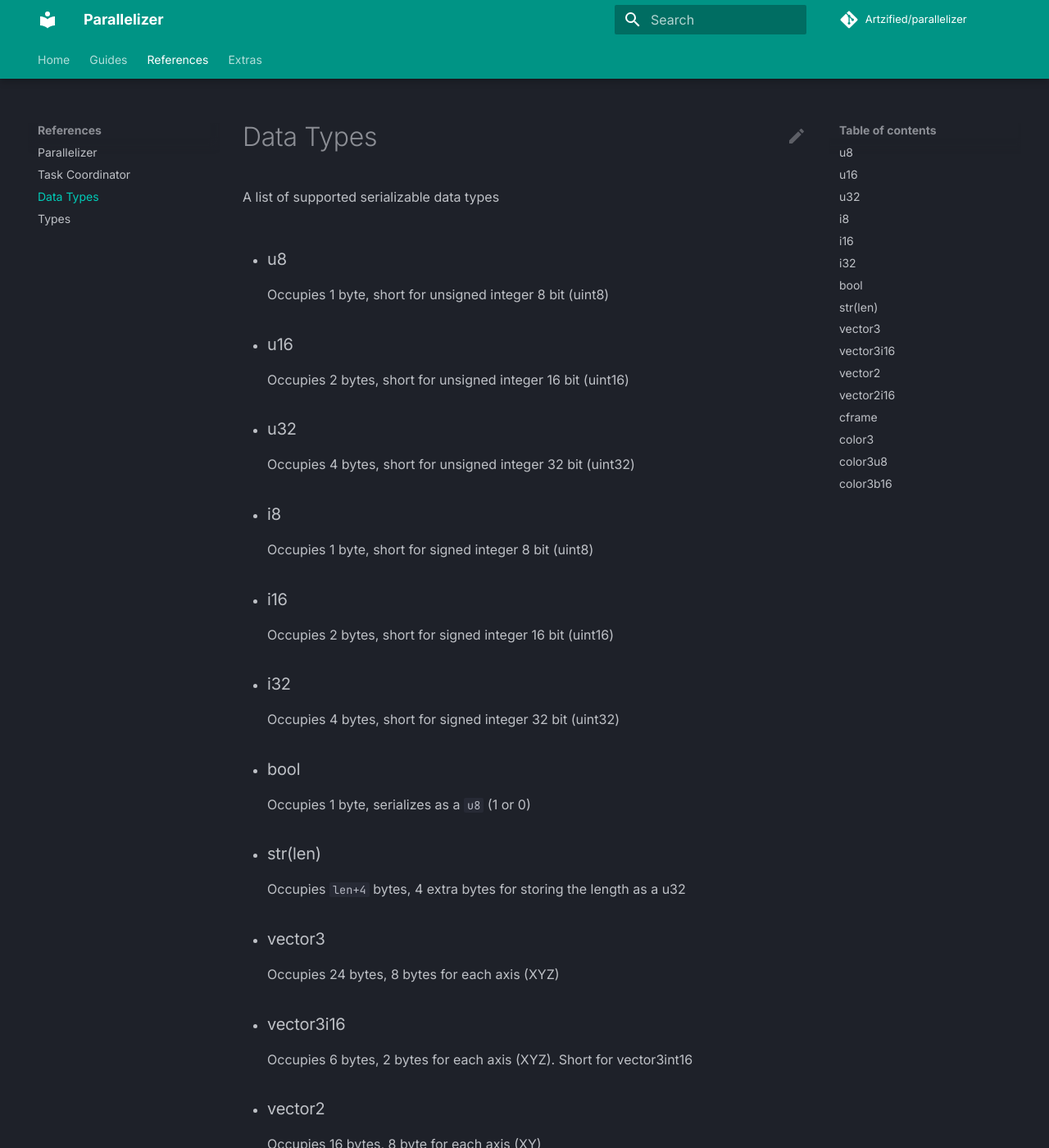
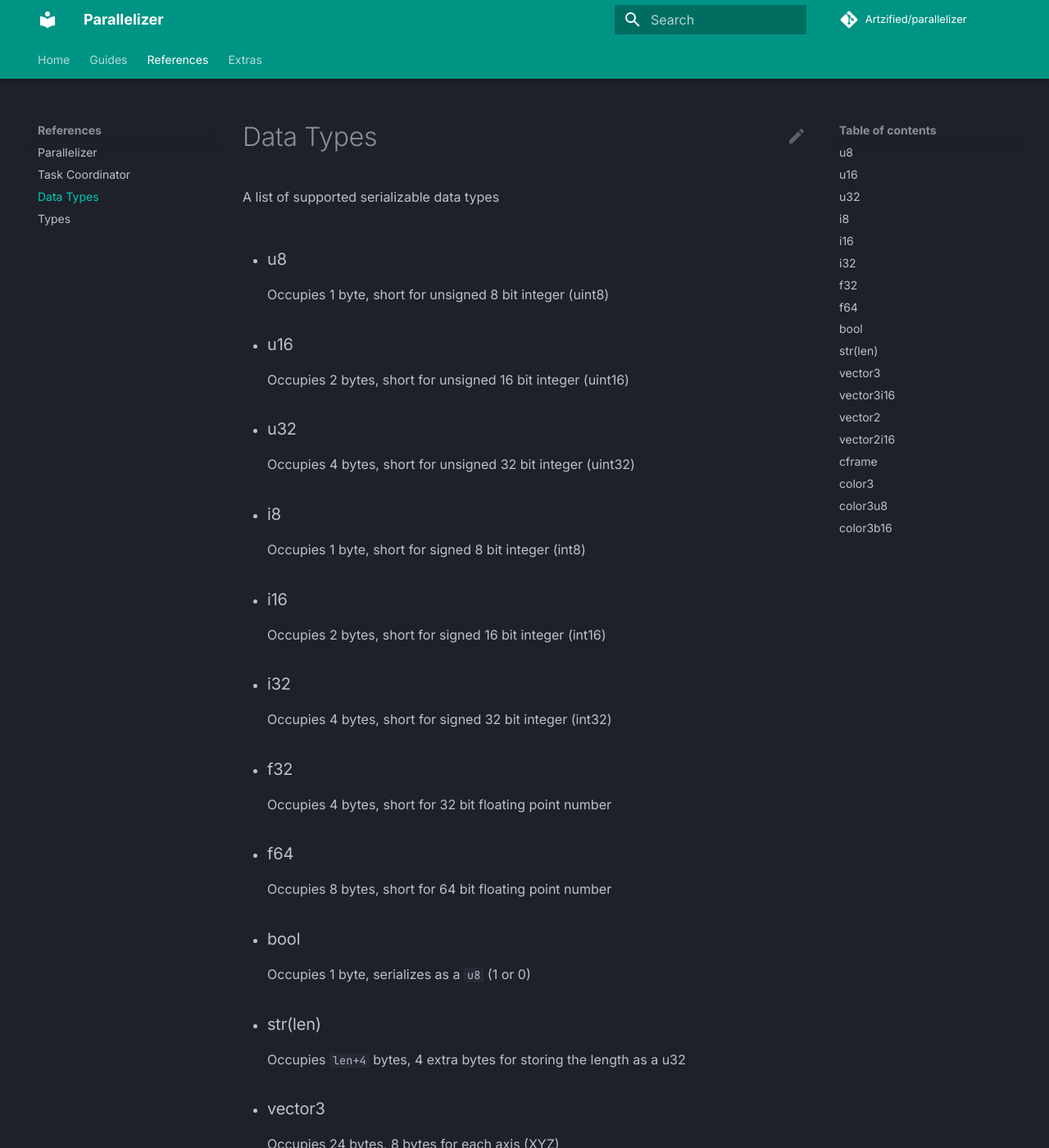
Before and after one commit to scion-softworks/parallelizer, an MkDocs documentation site: the page built from docs/api/datatypes.md, in a window 1280 px wide and 1400 px high. Shown: the whole window at 82% size. Built offline with MkDocs 1.6.1 and Material for MkDocs 9.7.7, drawn with Linux system fonts in a browser that asks for light colours; comment, search, counter and statistics services are not loaded.

Commit message:
docs: fix typo and add f32 and f64

```diff
--- a/docs/api/datatypes.md
+++ b/docs/api/datatypes.md
@@ -1,22 +1,28 @@
 A list of supported serializable data types
 
 - ### u8
-Occupies 1 byte, short for unsigned integer 8 bit (uint8)
+Occupies 1 byte, short for unsigned 8 bit integer (uint8)
 
 - ### u16
-Occupies 2 bytes, short for unsigned integer 16 bit (uint16)
+Occupies 2 bytes, short for unsigned 16 bit integer (uint16)
 
 - ### u32
-Occupies 4 bytes, short for unsigned integer 32 bit (uint32)
+Occupies 4 bytes, short for unsigned 32 bit integer (uint32)
 
 - ### i8
-Occupies 1 byte, short for signed integer 8 bit (uint8)
+Occupies 1 byte, short for signed 8 bit integer (int8)
 
 - ### i16
-Occupies 2 bytes, short for signed integer 16 bit (uint16)
+Occupies 2 bytes, short for signed 16 bit integer (int16)
 
 - ### i32
-Occupies 4 bytes, short for signed integer 32 bit (uint32)
+Occupies 4 bytes, short for signed 32 bit integer (int32)
+
+- ### f32
+Occupies 4 bytes, short for 32 bit floating point number
+
+- ### f64
+Occupies 8 bytes, short for 64 bit floating point number
 
 - ### bool
 Occupies 1 byte, serializes as a `u8` (1 or 0)
```
